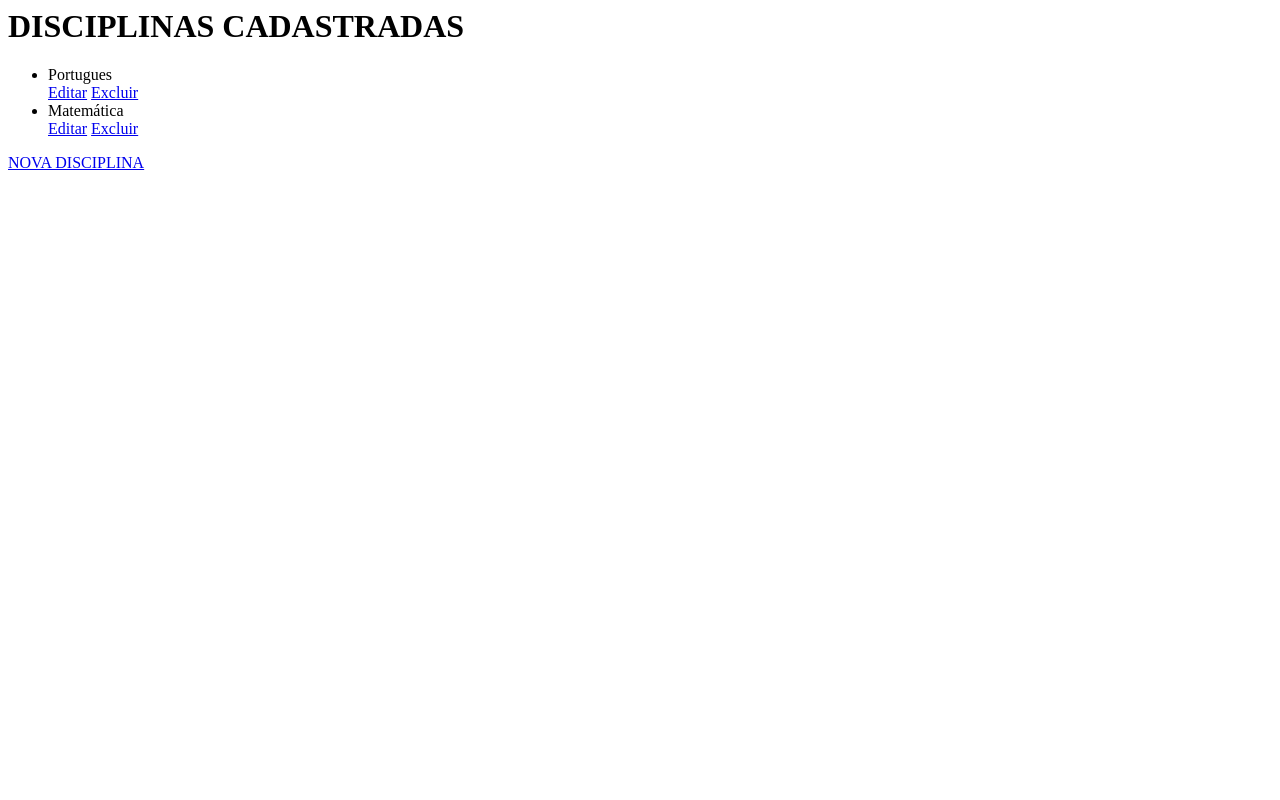
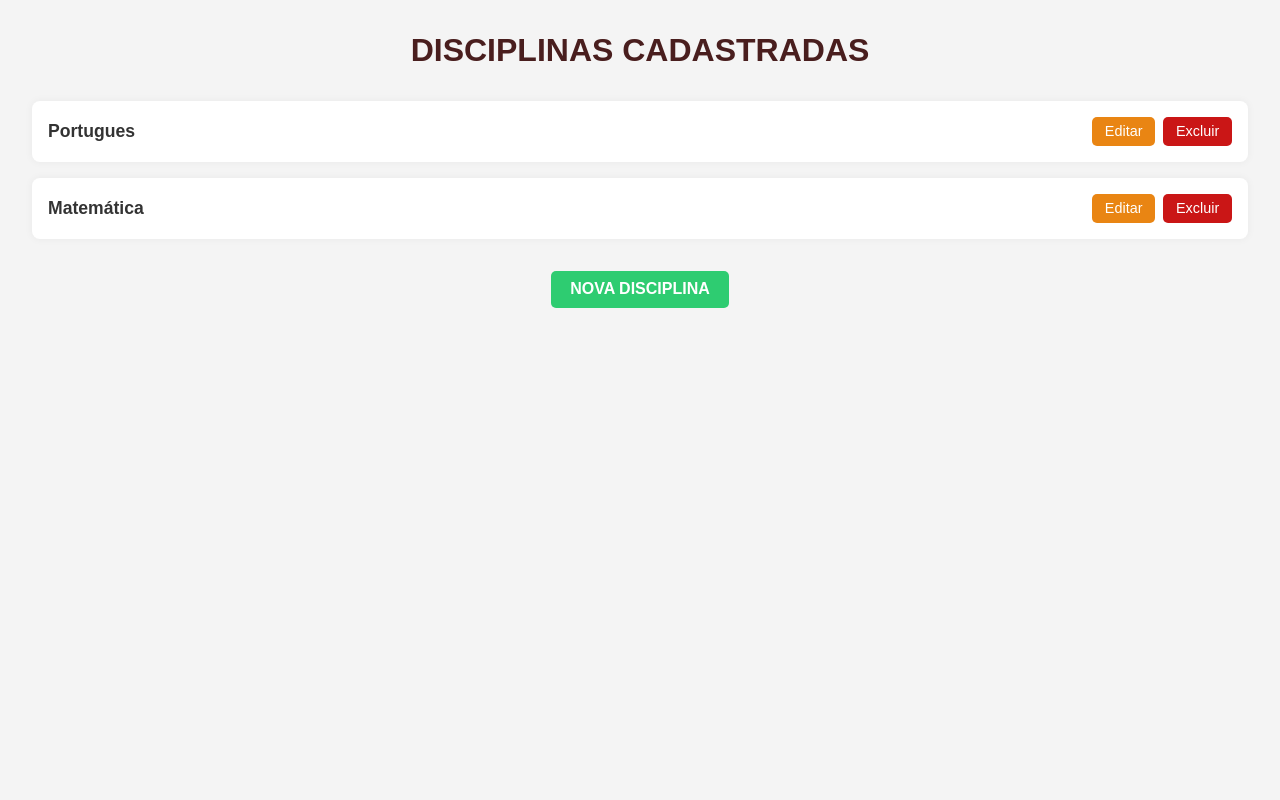
Before and after one commit to HelioMattos/gestaoescolar2, a Django app: page / in a window 1280 px wide. Run offline with Django 5.2, Linux system fonts and the light colour scheme; data comes from the database, SQL or seed files in the repository; both versions use the stored data as it was after the commit.

Commit message:
criacao do css para list

```diff
--- /dev/null
+++ b/projeto/gestaoescolar/static/css/gestao_list.css
@@ -0,0 +1,85 @@
+body {
+    font-family: Arial, sans-serif;
+    margin: 2rem;
+    background-color: #f4f4f4;
+    color: #333;
+}
+
+h1 {
+    text-align: center;
+    margin-bottom: 2rem;
+    color: #491e1e;
+}
+
+ul {
+    list-style-type: none;
+    padding: 0;
+}
+
+.disciplina-item {
+    background-color: #fff;
+    margin-bottom: 1rem;
+    padding: 1rem;
+    border-radius: 8px;
+    box-shadow: 0 0 8px rgba(0, 0, 0, 0.05);
+}
+
+.conteudo {
+    display: flex;
+    justify-content: space-between;
+    align-items: center;
+}
+
+.nome {
+    font-weight: bold;
+    font-size: 1.1rem;
+}
+
+/* Botões de ação */
+.acoes {
+    display: flex;
+    gap: 0.5rem;
+}
+
+.acoes a {
+    text-decoration: none;
+    color: #fff;
+    padding: 0.4rem 0.8rem;
+    border-radius: 5px;
+    font-size: 0.9rem;
+    transition: background-color 0.3s ease;
+}
+
+/* Estilo dos botões */
+.acoes a:nth-child(1) {
+    background-color: #e98513;
+}
+
+.acoes a:nth-child(1):hover {
+    background-color: #86660d;
+}
+
+.acoes a:nth-child(2) {
+    background-color: #ca1616;
+}
+
+.acoes a:nth-child(2):hover {
+    background-color: #ee6666;
+}
+
+.nova-tarefa {
+    display: block;
+    width: fit-content;
+    margin: 2rem auto 0;
+    padding: 0.6rem 1.2rem;
+    background-color: #2ecc71;
+    color: #fff;
+    text-decoration: none;
+    font-weight: bold;
+    border-radius: 5px;
+    transition: background-color 0.3s ease;
+}
+
+.nova-tarefa:hover {
+    background-color: #022912;
+}
--- a/projeto/gestaoescolar/templates/gestaoescolar/gestao_list.html
+++ b/projeto/gestaoescolar/templates/gestaoescolar/gestao_list.html
@@ -1,14 +1,31 @@
+{% load static %}
+<!DOCTYPE html>
+<html lang="pt-br">
+<head>
+    <meta charset="UTF-8">
+    <meta name="viewport" content="width=device-width, initial-scale=1.0">
+    <title>Gestão de Disciplinas</title>
+
+    <!-- Caminho estático correto com Django -->
+    <link rel="stylesheet" href="{% static 'css/gestao_list.css' %}">
+</head>
+<body>
+
     <h1>DISCIPLINAS CADASTRADAS</h1>
 
     <ul>
         {% for gestao in gestao_list %}
-        <li>
-            <span>{{ gestao.disciplina }}</span>
-            <div class="acoes">
-                <a href="{% url 'gestao_update' gestao.pk %}">Editar</a>
-                <a href="{% url 'gestao_delete' gestao.pk %}">Excluir</a>
+        <li class="disciplina-item">
+            <div class="conteudo">
+                <span class="nome">{{ gestao.disciplina }}</span>
+                <div class="acoes">
+                    <a href="{% url 'gestao_update' gestao.pk %}">Editar</a>
+                    <a href="{% url 'gestao_delete' gestao.pk %}">Excluir</a>
+                </div>
             </div>
         </li>
+        {% empty %}
+        <li><em>Nenhuma disciplina cadastrada.</em></li>
         {% endfor %}
     </ul>
 
--- a/projeto/setup/settings.py
+++ b/projeto/setup/settings.py
@@ -116,7 +116,10 @@ USE_TZ = True
 # Static files (CSS, JavaScript, Images)
 # https://docs.djangoproject.com/en/5.2/howto/static-files/
 
+import os
+
 STATIC_URL = 'static/'
+STATICFILES_DIRS = [os.path.join(BASE_DIR, 'gestaoescolar/static')]
 
 # Default primary key field type
 # https://docs.djangoproject.com/en/5.2/ref/settings/#default-auto-field
```
Also changed, not shown: projeto/db.sqlite3.
